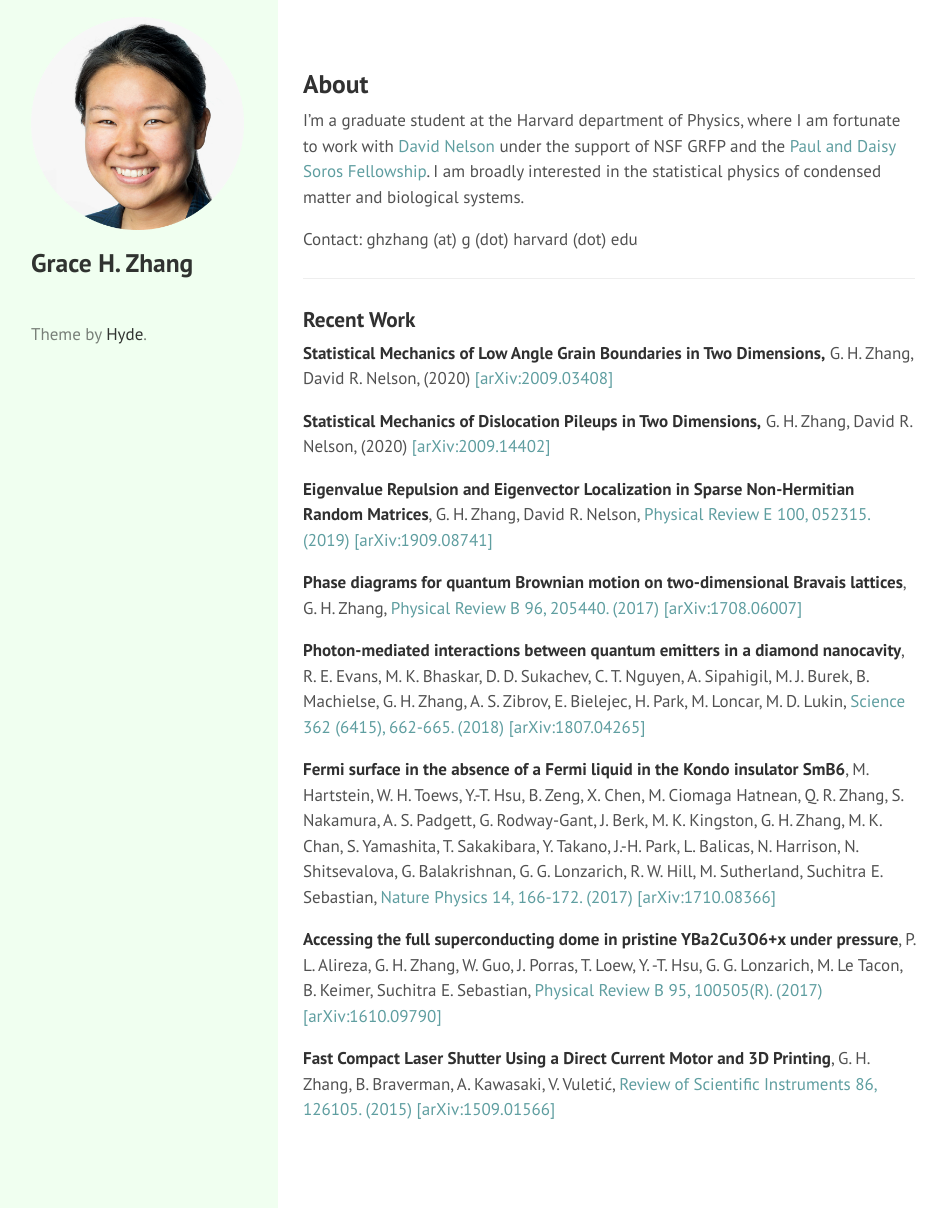
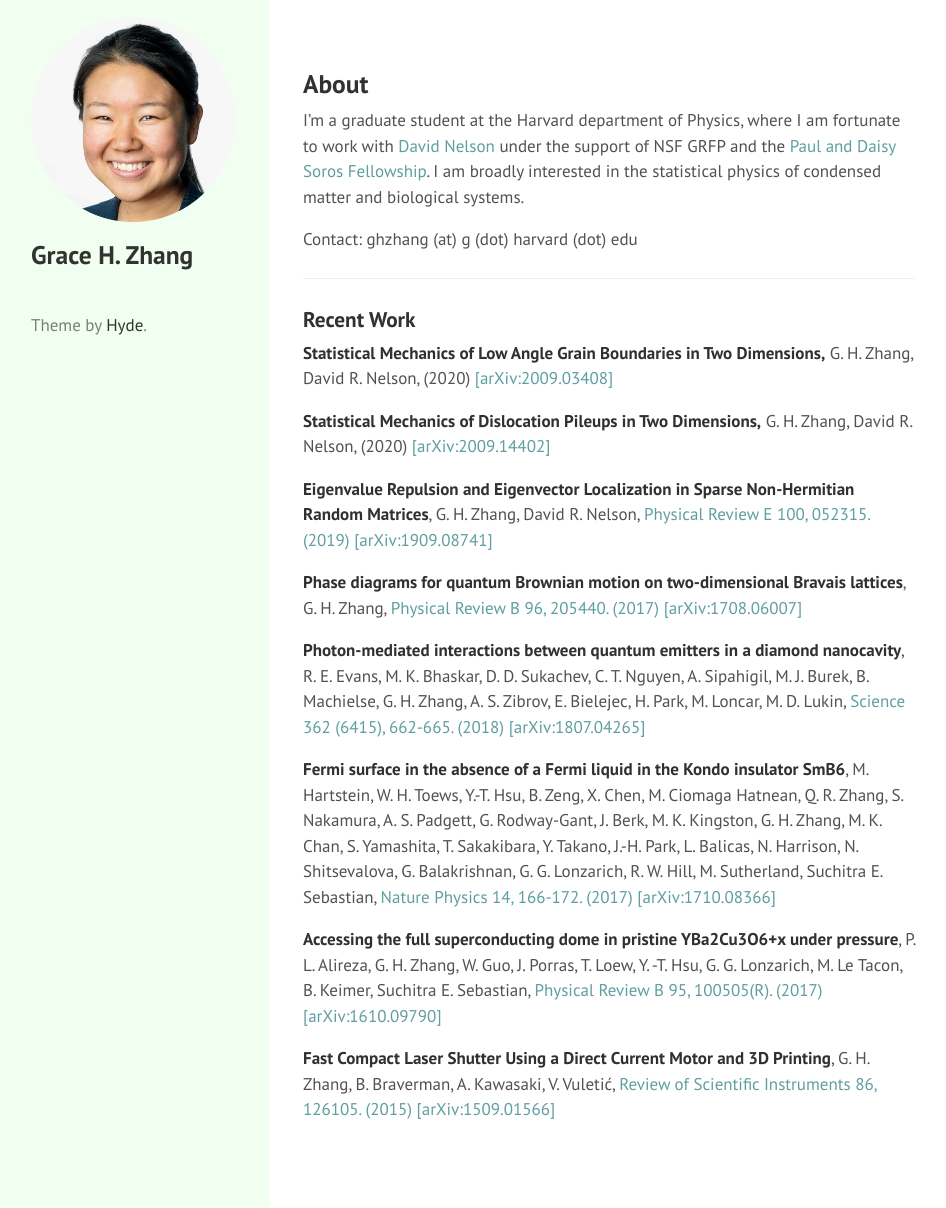
Before and after one commit to ghzhang0/ghzhang0.github.io, a Jekyll site: the page built from index.markdown, in a window 1280 px wide and 1208 px high. Shown: the whole window, without its empty margins (3-949 px from the left). Built offline with Jekyll 4.4.1, drawn with Linux system fonts in a browser that asks for light colours.

Commit message:
Update hyde.css

```diff
--- a/public/css/hyde.css
+++ b/public/css/hyde.css
@@ -32,7 +32,7 @@ html {
     top: 0;
     left: 0;
     bottom: 0;
-    width: 16.5rem;
+    width: 16rem;
     text-align: left;
   }
 }
```
